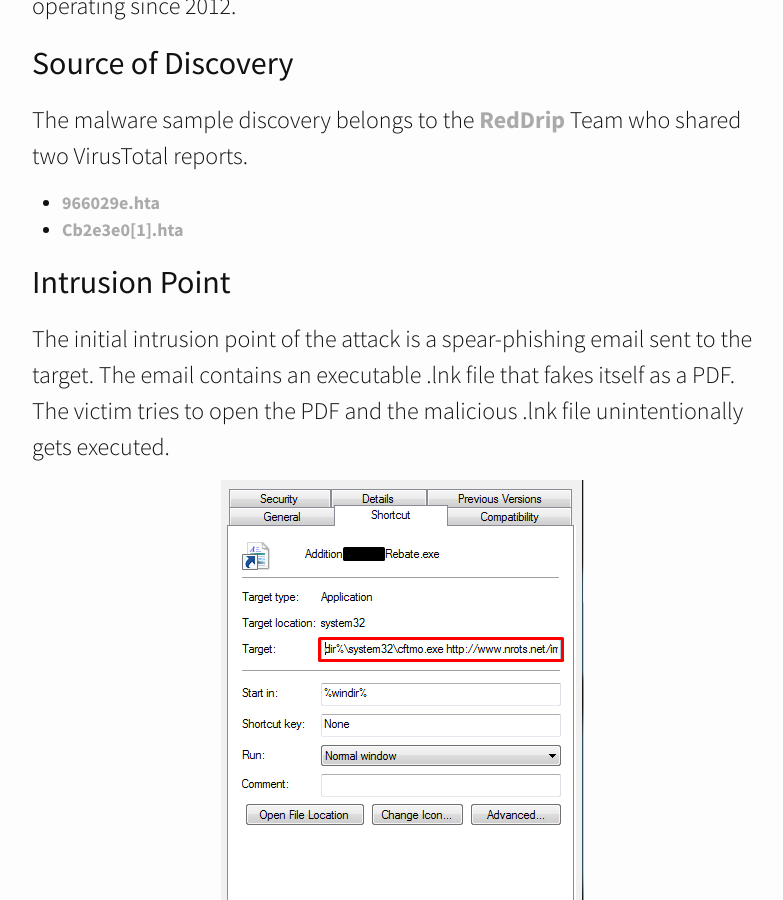
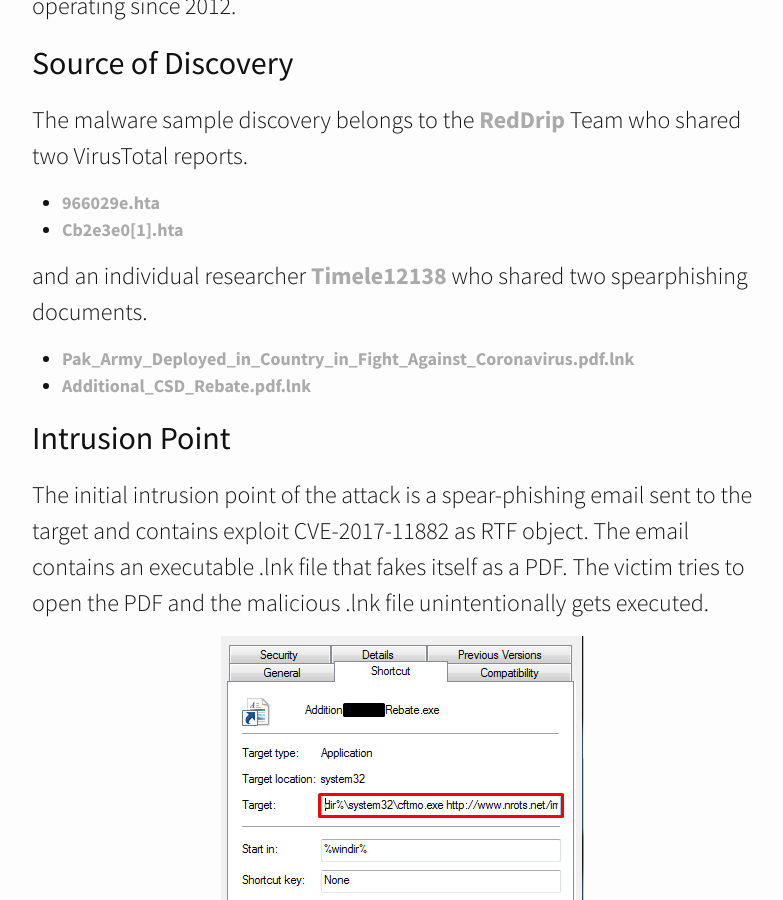
Before and after one commit to ahmadmkhan1/ahmadmkhan1.github.io, a Jekyll site: the page built from _posts/2020-04-10-covid19-themed-attack-sidewinder.markdown, in a window 1280 px wide and 900 px high, scrolled down 690 px. Shown: the whole window, without its empty margins (238-1021 px from the left). Built offline with Jekyll 4.4.1, drawn with Linux system fonts in a browser that asks for light colours; nearby versions of some CDN libraries.

Commit message:
Update 2020-04-10-covid19-themed-attack-sidewinder.markdown

```diff
--- a/_posts/2020-04-10-covid19-themed-attack-sidewinder.markdown
+++ b/_posts/2020-04-10-covid19-themed-attack-sidewinder.markdown
@@ -18,8 +18,13 @@ The malware sample discovery belongs to the [__RedDrip__](https://twitter.com/Re
 - [__966029e.hta__](https://www.virustotal.com/gui/file/3d5f133790f807270f6a64743cb593673f820bca4aba406ee08fda1429a340bd/detection)
 - [__Cb2e3e0[1].hta__](https://www.virustotal.com/gui/file/d302e75752341090fcc9a04bdf8ae8300cc4746b2c4abf7539daafaae275c1f0/detection)
 
+and an individual researcher [__Timele12138__](https://twitter.com/Timele9527) who shared two spearphishing documents.
+
+- [__Pak_Army_Deployed_in_Country_in_Fight_Against_Coronavirus.pdf.lnk__](https://www.virustotal.com/gui/file/9b0b837e2c4c06c0754824282b9f39dab7ab5681ff118ca6a6f6e548df13dfd2/detection)
+- [__Additional_CSD_Rebate.pdf.lnk__](https://www.virustotal.com/gui/file/f8b053e32eed9a5e814c89eec50e743a906f1aadc7a6f58e25f0410863c5ec4a/detection)
+
 ## Intrusion Point
-The initial intrusion point of the attack is a spear-phishing email sent to the target. The email contains an executable .lnk file that fakes itself as a PDF. The victim tries to open the PDF and the malicious .lnk file unintentionally gets executed.
+The initial intrusion point of the attack is a spear-phishing email sent to the target and contains exploit CVE-2017-11882 as RTF object. The email contains an executable .lnk file that fakes itself as a PDF. The victim tries to open the PDF and the malicious .lnk file unintentionally gets executed.
 
 <div><center><img src="/assets/img/posts/2020-04-21-lnk-file.png" title="Spear-Phishing .lnk File"></center></div>
 <br>
```
